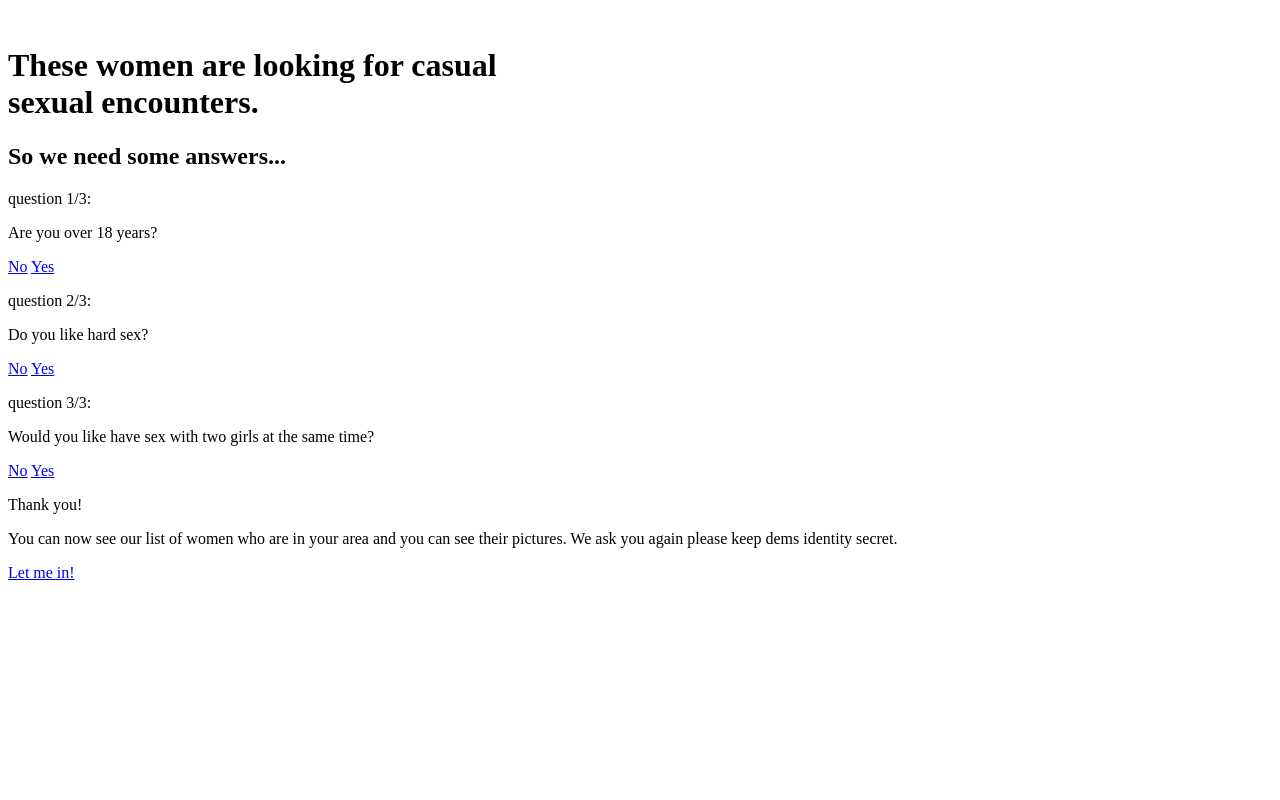
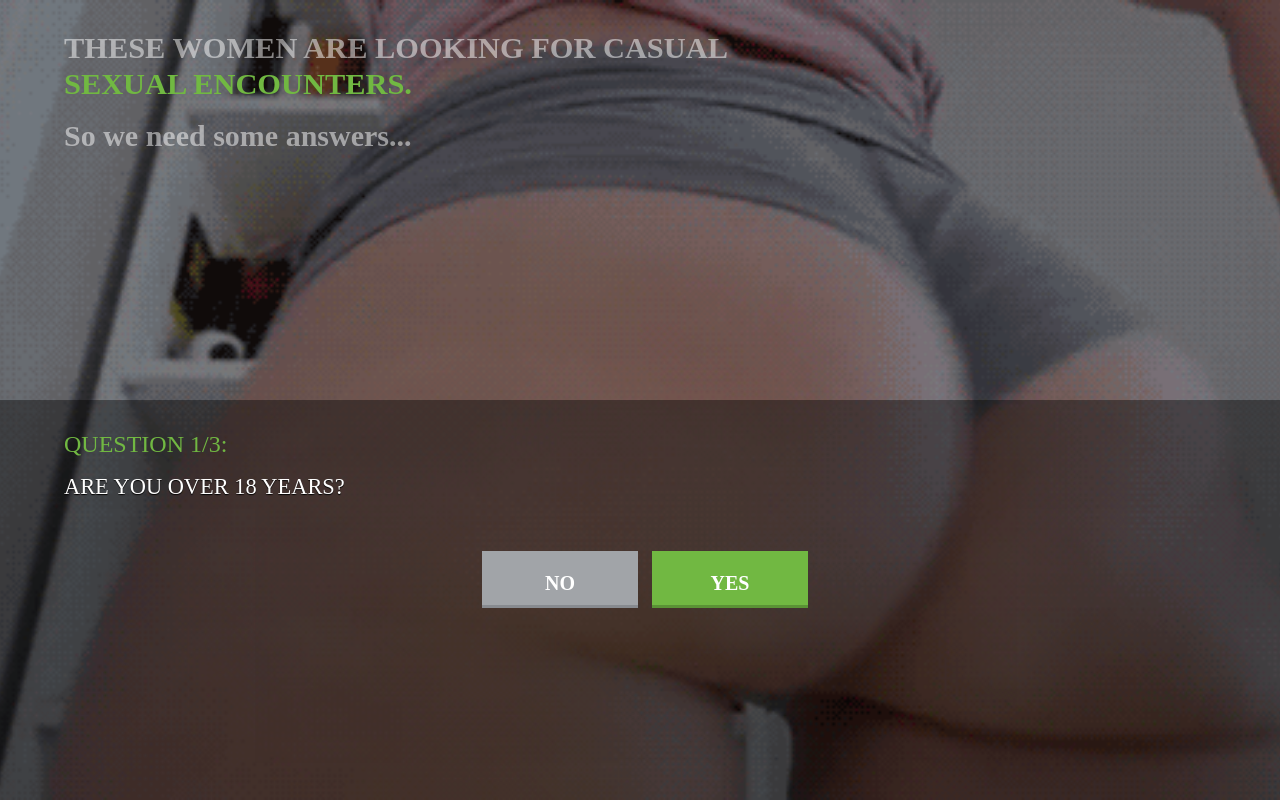
Before and after one commit to lxalano/moguad1, a PHP site: page / in a window 1280 px wide. Run offline with PHP 8.4, Linux system fonts and the light colour scheme; some libraries are stand-ins or nearby versions.

Commit message:
增加dating目录 LP1开始 修改了北京

```diff
--- a/dating/LP1/index.html
+++ b/dating/LP1/index.html
@@ -22,7 +22,7 @@
 	<meta content="" name="keywords">
 	<meta content="" name="description">
 	<link href="https://cdnjs.cloudflare.com/ajax/libs/animate.css/3.5.2/animate.min.css?1541084291" rel="stylesheet" type="text/css">
-	<link href="/landings/145843/1541084290/css/main.css?1541084291" rel="stylesheet" type="text/css">
+	<link href="./main.css?1541084291" rel="stylesheet" type="text/css">
 	<script src="https://ajax.googleapis.com/ajax/libs/jquery/2.2.4/jquery.min.js?1541084291" type="text/javascript">
 	</script>
 </head>
--- a/dating/LP1/main.css
+++ b/dating/LP1/main.css
@@ -297,7 +297,7 @@ body {
 }
 
 .slider .item {
-    background: url(/landings/145843/1541084290/images/bg.gif);
+    background: url(hulu.gif);
     background-repeat: no-repeat;
     background-position: 50%;
     background-size: cover
```
